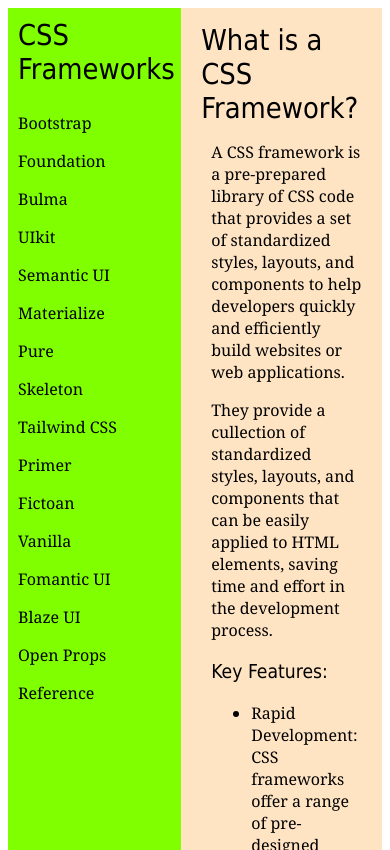
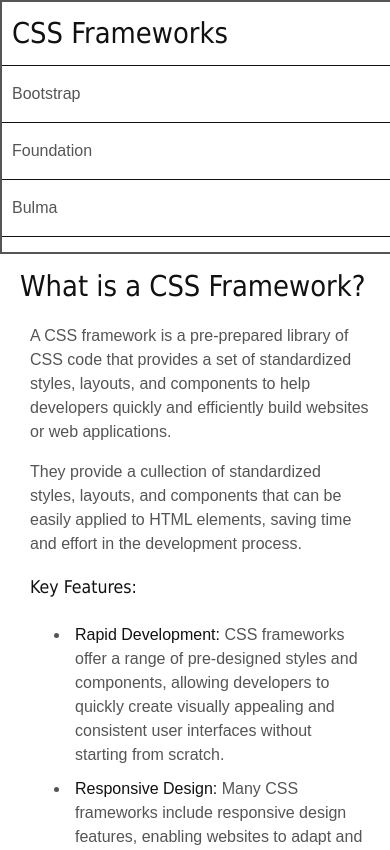
Before and after one commit to laxmi999/documentation-page, a plain HTML site: page index.html in a window 390 px wide. Shown: the top 850 px of the page. Drawn offline with Linux system fonts and the light colour scheme.

Commit message:
css updated

```diff
--- a/styles.css
+++ b/styles.css
@@ -1,36 +1,44 @@
 * {
   scroll-behavior: smooth;
   --header-font-family: Tahoma, Verdana;
-  --content-font-family: Georgia;
+  --content-font-family: Arial;
   --header-font-size: 1.8em;
+  --content-header-font-size: 1.1em;
   --navbar-font-size: 1em;
   --content-font-size: 1em;
-  --content-header-font-size: 1.2em;
-}
-
-main {
-  width: 100%;
+  --header-font-color: #111111;
+  --content-font-color: #555555;
+  line-height: 1.5;
 }
 
 #main-doc {
   width: 100%;
   display: flex;
-  background-color: chartreuse;
-  margin: 0;
 }
 
-#navbar {
+#nav-bar {
   display: flex;
   flex-direction: column;
-  width: 30%;
-  background-color: aquamarine;
-  border-right: 2px solid black;
+  width: 25%;
+  border-right: 2px solid var(--content-font-color);
   overflow-x: hidden;
-  overflow-y: auto;
+  overflow-y: scroll;
+  height: 100vh;
+  position: fixed;
+  top: 0;
+  left: 0;
+  right: 0;
 }
 
 .main-section {
   margin: 0, 20px;
+}
+
+.nav-header,
+.header,
+.content-header,
+.list-header {
+  color: var(--header-font-color);
 }
 
 .nav-header,
@@ -52,14 +60,13 @@ main {
 
 .nav-link {
   width: 100%;
-  color: black;
   text-decoration: none;
-  border-top: 1px solid black;
+  color: var(--content-font-color);
+  border-top: 1.5px solid var(--header-font-color);
 }
 
-.divider {
-  width: 100%;
-  border-top: 1px solid black;
+.nav-link:last-of-type {
+  border-bottom: 1.5px solid var(--header-font-color);
 }
 
 .nav-header,
@@ -73,15 +80,20 @@ main {
 }
 
 #content {
-  width: 70%;
-  background-color: bisque;
+  width: 75%;
   overflow-x: hidden;
+  position: absolute;
+  left: 25%;
 }
 
 .content-header {
   font-family: var(--header-font-family);
   font-size: var(--content-header-font-size);
   margin-left: 10px;
+}
+
+ul > li {
+  padding: 5px;
 }
 
 .main-section {
@@ -92,14 +104,14 @@ p:not([class]),
 ul:not([class]) {
   font-family: var(--content-font-family);
   font-size: var(--content-font-size);
+  color: var(--content-font-color);
   margin-left: 10px;
 }
 
 .code-box {
   display: flex;
   overflow-x: scroll;
-  /* width: 95%; */
-  background-color: black;
+  background-color: #444444;
   color: white;
   margin-left: 10px;
 }
@@ -113,6 +125,30 @@ img[class~="semantic"] {
   width: 250px;
 }
 
-/* p:not([class]) {
-    text-indent: 25px;
-} */
+@media (max-width: 720px) {
+  #main-doc {
+    display: flex;
+    flex-direction: column;
+  }
+
+  #nav-bar {
+    width: 100%;
+    height: 250px;
+    display: flex;
+    overflow-y: scroll;
+    position: absolute;
+    top: 0;
+    border: 2px solid var(--content-font-color);
+  }
+
+  .nav-link:last-of-type {
+    border-bottom: 0;
+  }
+
+  #content {
+    width: 100%;
+    position: absolute;
+    top: 250px;
+    left: 0;
+  }
+}
```
